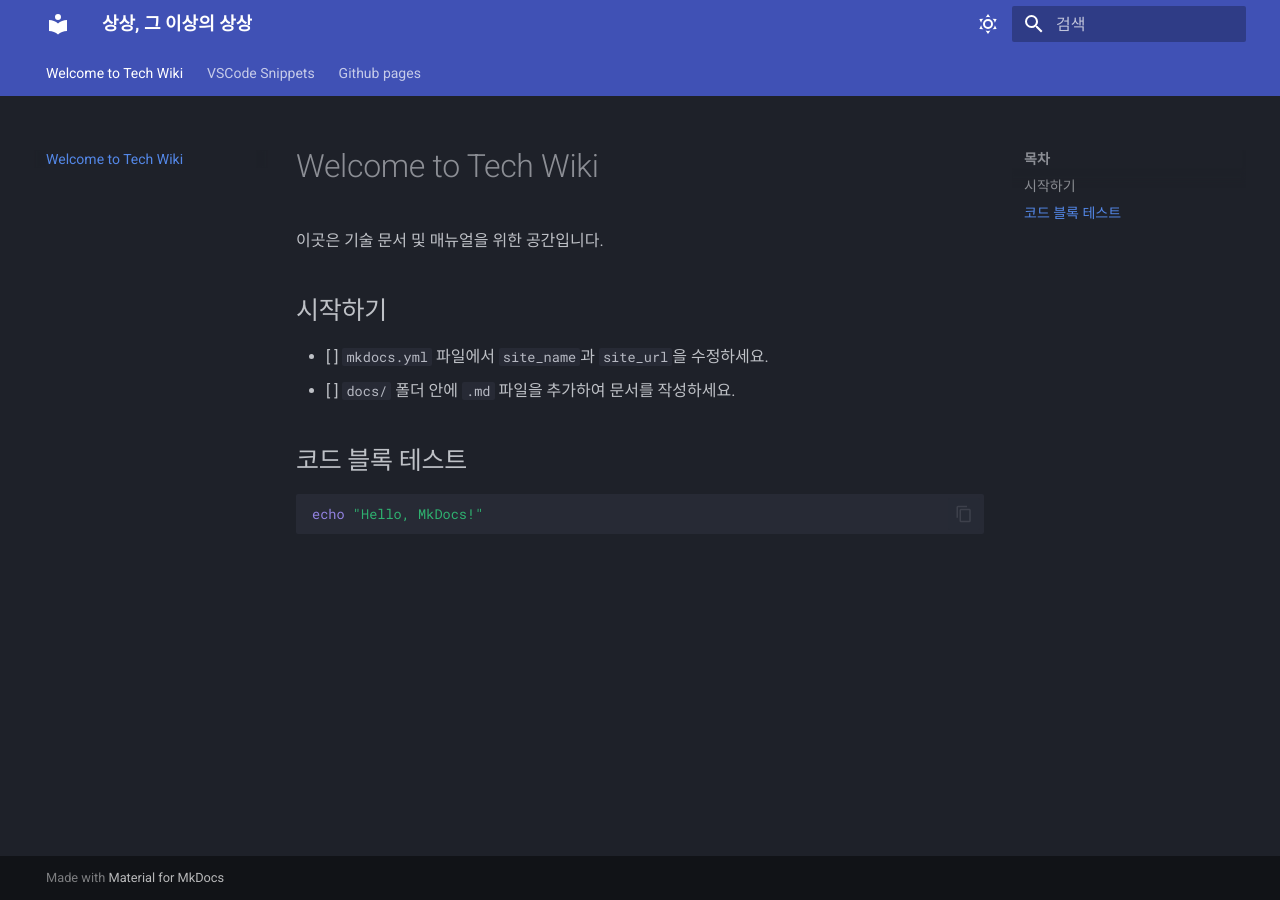
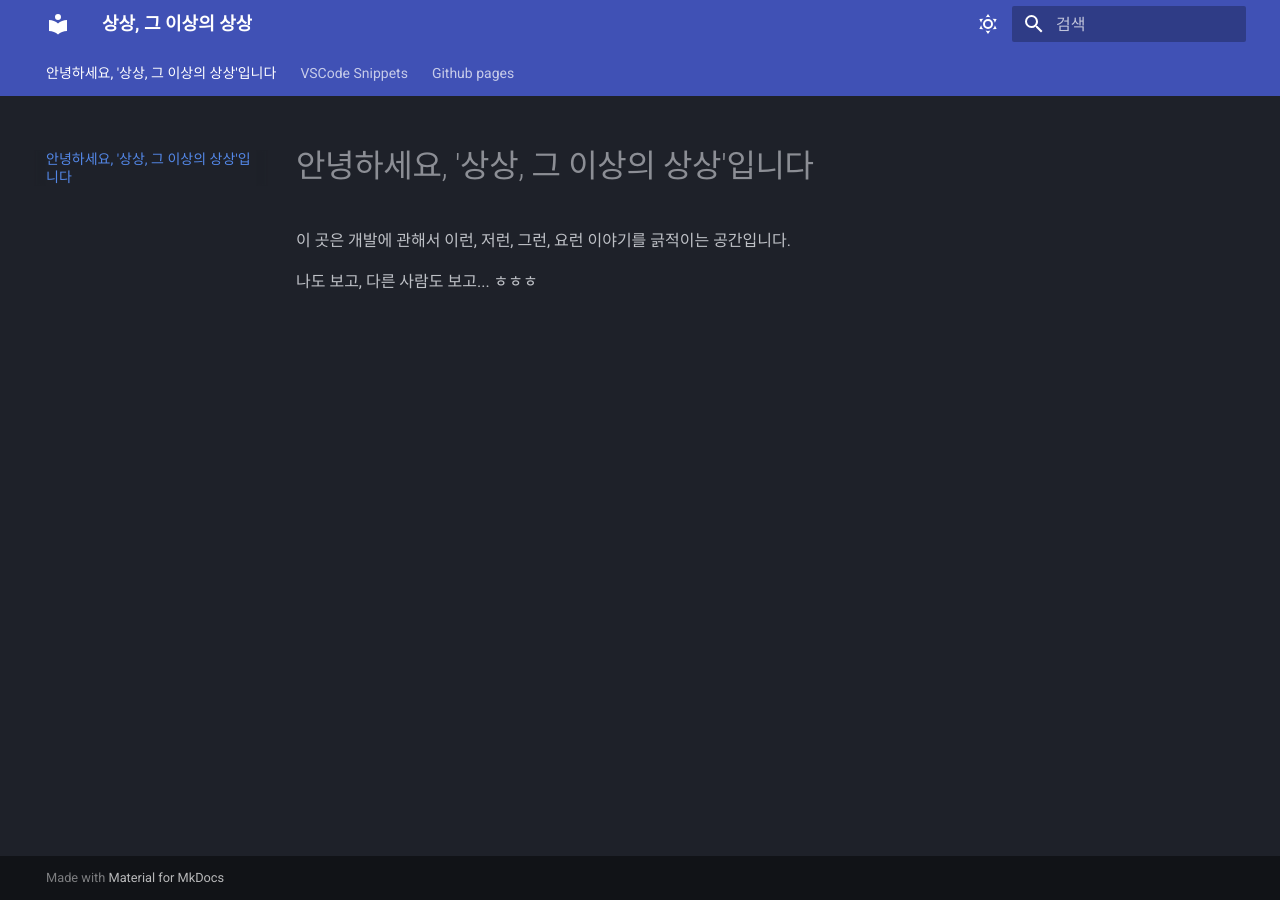
Before and after one commit to parkjunhong/parkjunhong.github.io, an MkDocs documentation site: the page built from docs/index.md, in a window 1280 px wide. Built offline with MkDocs 1.6.1 and Material for MkDocs 9.7.7, drawn with Linux system fonts in a browser that asks for light colours.

Commit message:
대문 내용 수정

````diff
--- a/docs/index.md
+++ b/docs/index.md
@@ -1,14 +1,5 @@
-# Welcome to Tech Wiki
+# 안녕하세요, '상상, 그 이상의 상상'입니다
 
-이곳은 기술 문서 및 매뉴얼을 위한 공간입니다.
+이 곳은 개발에 관해서 이런, 저런, 그런, 요런 이야기를 긁적이는 공간입니다.
 
-## 시작하기
-
-- [ ] `mkdocs.yml` 파일에서 `site_name`과 `site_url`을 수정하세요.
-- [ ] `docs/` 폴더 안에 `.md` 파일을 추가하여 문서를 작성하세요.
-
-## 코드 블록 테스트
-
-```bash
-echo "Hello, MkDocs!"
-```
+나도 보고, 다른 사람도 보고... ㅎㅎㅎ
````
